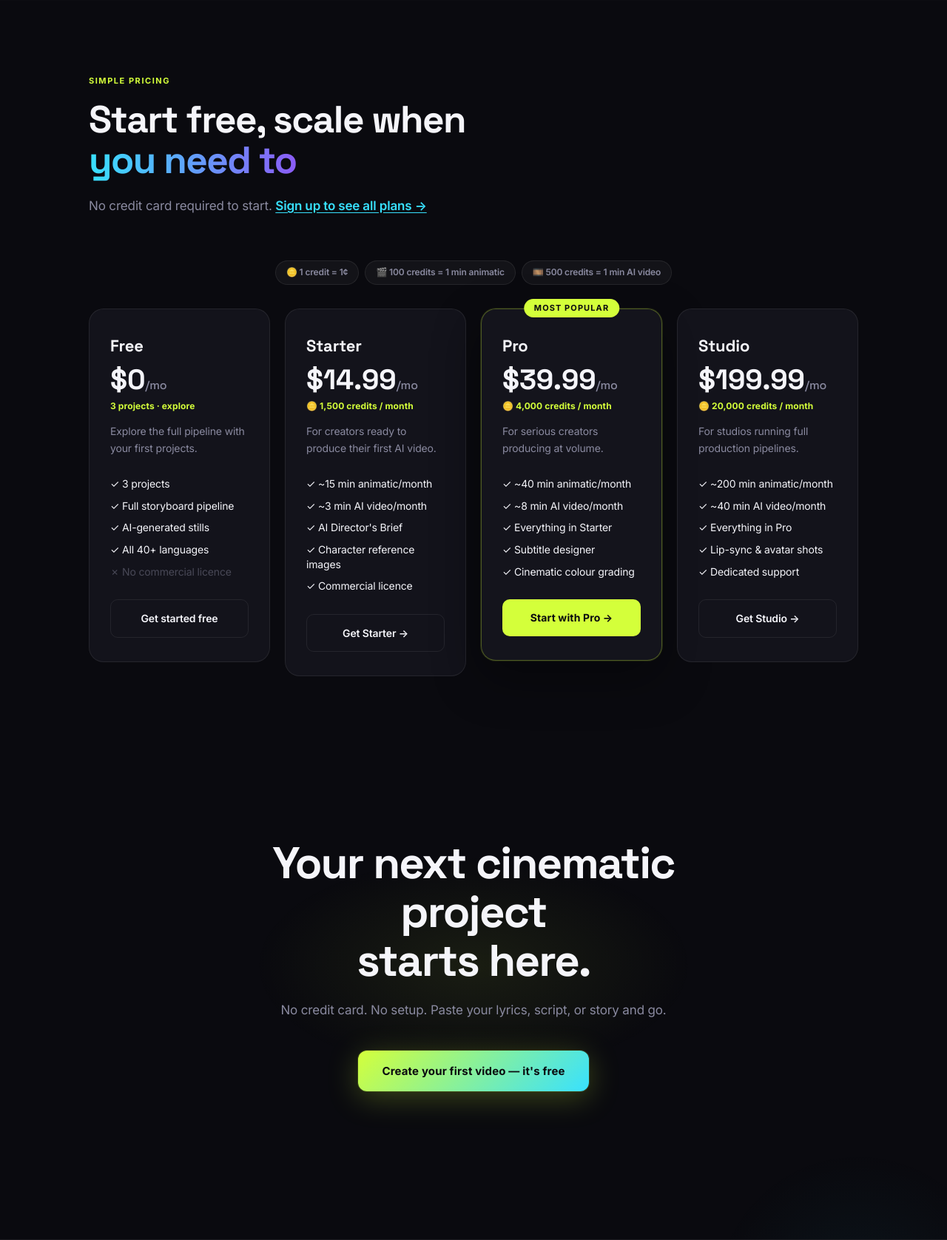
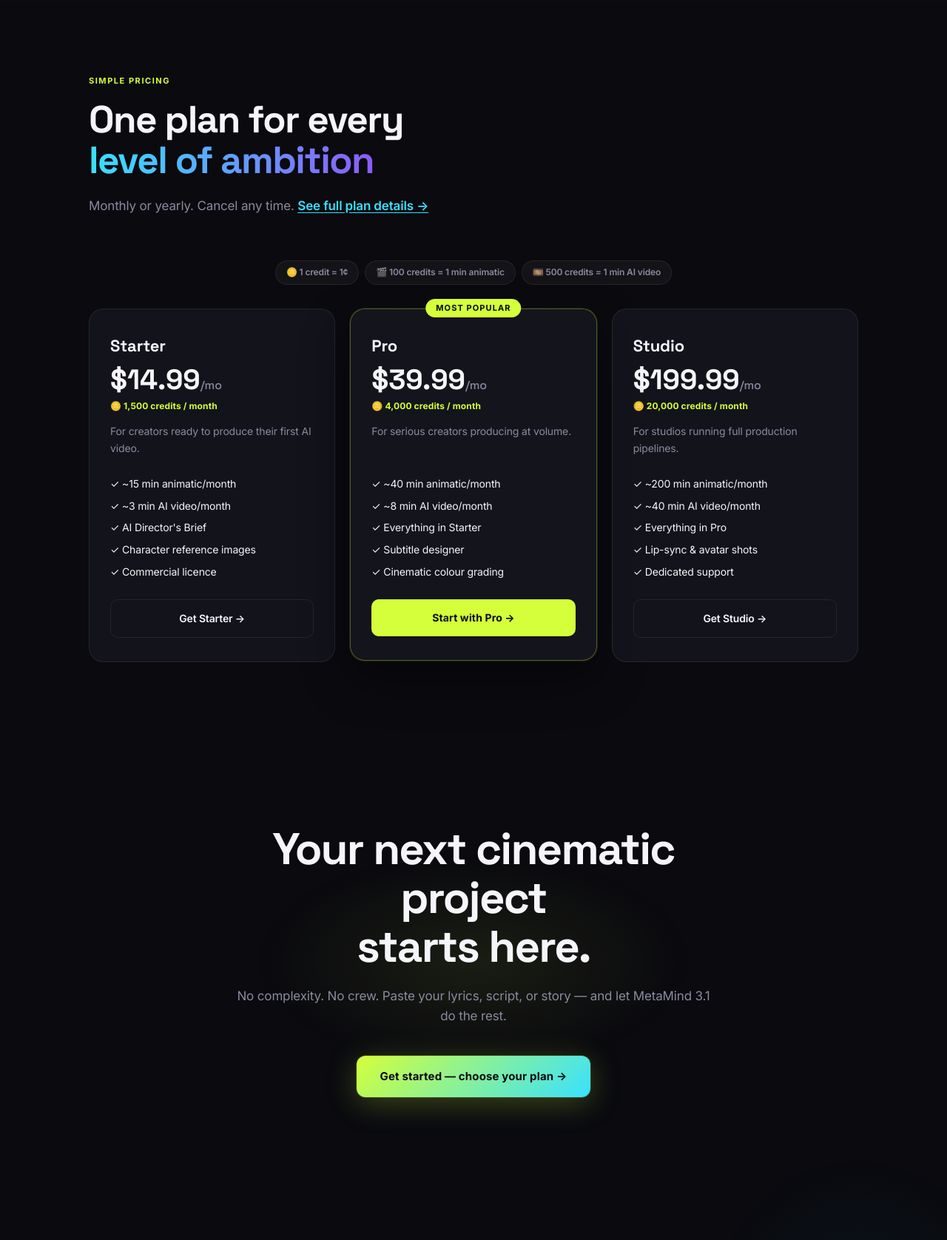
Before and after one commit to Qaivid/Qaivid-MM3, a Flask app: page / in a window 1280 px wide; the page is wider, and only the part inside the window is pictured. Shown: the part 4218-5894 px from the top of that part at 74% size. Run offline with Flask 3, Linux system fonts and the light colour scheme; some libraries are stand-ins or nearby versions.

Commit message:
Update website copy to remove free plan implications
Modify landing and pricing page templates to remove references to a free tier and adjust CTA text.

Replit-Commit-Author: Agent
Replit-Commit-Session-Id: 9718b0a2-54fd-4519-95e1-f19bb8cc0691
Replit-Commit-Checkpoint-Type: full_checkpoint
Replit-Commit-Event-Id: aa11cea8-81d4-4790-bd2a-c91a4ad31f8c
Replit-Commit-Screenshot-Url: https://storage.googleapis.com/screenshot-production-us-central1/7f445050-d194-4ba0-8e64-4cd83f6633b4/9718b0a2-54fd-4519-95e1-f19bb8cc0691/uqXWzey
Replit-Helium-Checkpoint-Created: true

```diff
--- a/templates/landing.html
+++ b/templates/landing.html
@@ -297,8 +297,8 @@
 <section class="lp-section lp-pricing" id="pricing">
     <div class="lp-section-inner">
         <div class="lp-section-eyebrow">Simple pricing</div>
-        <h2 class="lp-section-title">Start free, scale when<br><span class="lp-title-accent">you need to</span></h2>
-        <p class="lp-section-sub">No credit card required to start. <a href="{{ url_for('signup') }}" class="lp-pricing-full-link">Sign up to see all plans →</a></p>
+        <h2 class="lp-section-title">One plan for every<br><span class="lp-title-accent">level of ambition</span></h2>
+        <p class="lp-section-sub">Monthly or yearly. Cancel any time. <a href="{{ url_for('billing.pricing') }}" class="lp-pricing-full-link">See full plan details →</a></p>
 
         <div class="lp-credit-pills">
             <span class="lp-credit-pill">🪙 1 credit = 1¢</span>
@@ -306,22 +306,7 @@
             <span class="lp-credit-pill">🎞️ 500 credits = 1 min AI video</span>
         </div>
 
-        <div class="lp-plan-cards lp-plan-cards-4">
-            <div class="lp-plan-card">
-                <div class="lp-plan-name">Free</div>
-                <div class="lp-plan-price">$0<span>/mo</span></div>
-                <div class="lp-plan-credits">3 projects · explore</div>
-                <div class="lp-plan-desc">Explore the full pipeline with your first projects.</div>
-                <ul class="lp-plan-features">
-                    <li>✓ 3 projects</li>
-                    <li>✓ Full storyboard pipeline</li>
-                    <li>✓ AI-generated stills</li>
-                    <li>✓ All 40+ languages</li>
-                    <li class="lp-plan-no">✗ No commercial licence</li>
-                </ul>
-                <a href="{{ url_for('signup') }}" class="btn-ghost btn-ghost-block">Get started free</a>
-            </div>
-
+        <div class="lp-plan-cards">
             <div class="lp-plan-card">
                 <div class="lp-plan-name">Starter</div>
                 <div class="lp-plan-price">$14.99<span>/mo</span></div>
@@ -377,14 +362,14 @@
     <div class="lp-section-inner">
         <div class="lp-cta-banner-inner">
             <h2 class="lp-cta-banner-title">Your next cinematic project<br>starts here.</h2>
-            <p class="lp-cta-banner-sub">No credit card. No setup. Paste your lyrics, script, or story and go.</p>
+            <p class="lp-cta-banner-sub">No complexity. No crew. Paste your lyrics, script, or story — and let MetaMind 3.1 do the rest.</p>
             {% if current_user %}
                 <a href="{{ url_for('new_project') }}" class="btn-primary btn-primary-lg lp-cta-btn">
                     Start a New Project →
                 </a>
             {% else %}
                 <a href="{{ url_for('signup') }}" class="btn-primary btn-primary-lg lp-cta-btn">
-                    Create your first video — it's free
+                    Get started — choose your plan →
                 </a>
             {% endif %}
         </div>
```
Also changed, not shown: templates/pricing.html (+2 -23 lines), attached_assets/Screenshot_2026-04-21_at_08.54.35_1776758097436.png (added).
